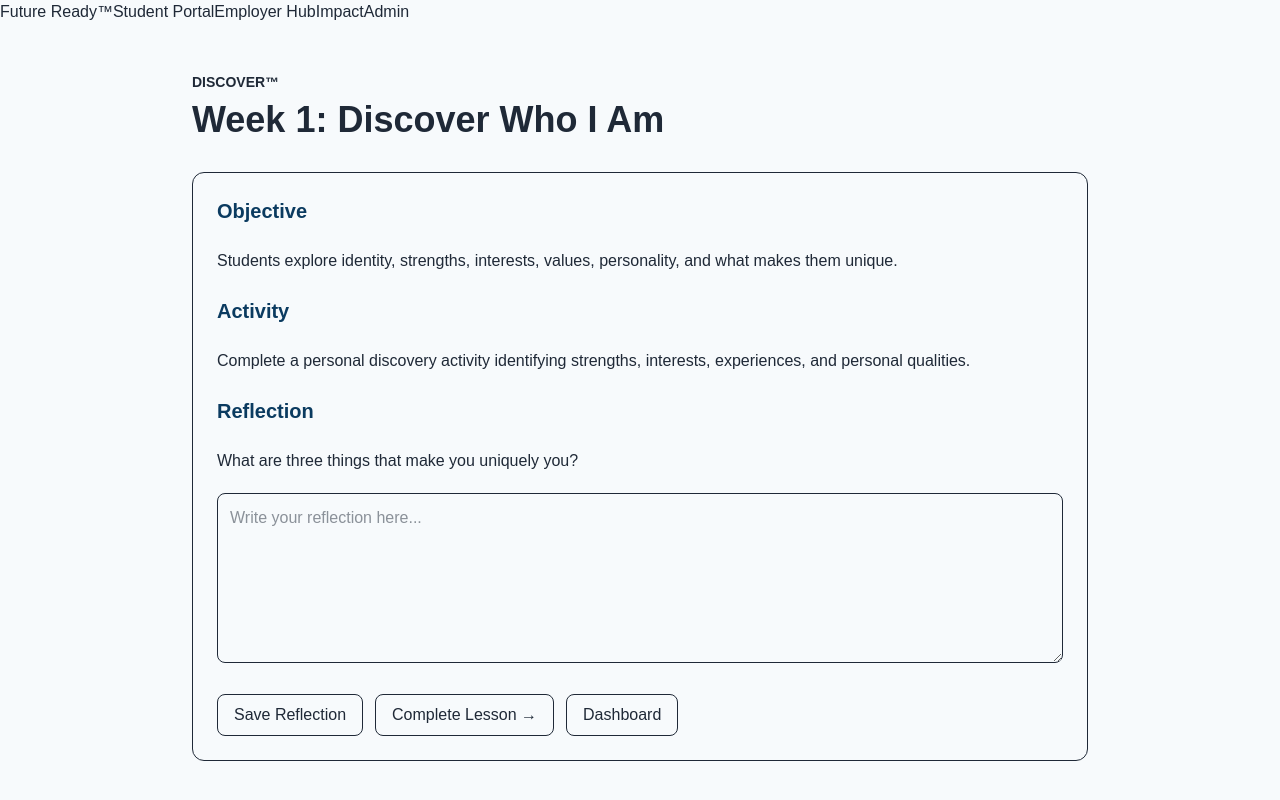
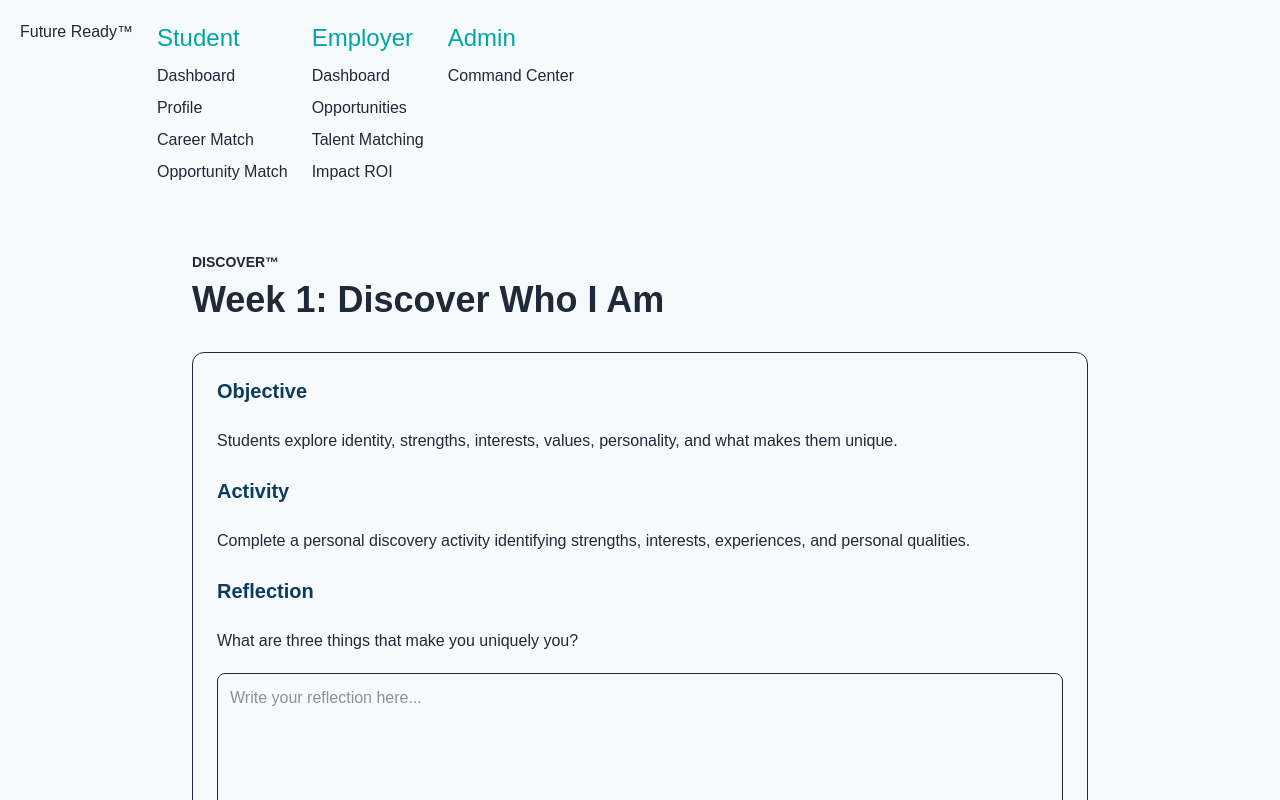
Before and after one commit to Link-Lake-Norman/Build6-, a Next.js app: page /lesson in a window 1280 px wide. Shown: the top 800 px of the page. Built offline with nearby package versions, Linux system fonts and the light colour scheme.

Commit message:
Connect shared navigation across platform

```diff
--- a/app/globals.css
+++ b/app/globals.css
@@ -88,3 +88,48 @@ textarea {
   margin-top: 20px;
   padding: 12px;
 }
+
+.navigation {
+  display: flex;
+  gap: 24px;
+  padding: 20px;
+  align-items: flex-start;
+}
+
+.navigation a {
+  text-decoration: none;
+}
+
+.navigation section,
+.navigation div {
+  display: flex;
+  flex-direction: column;
+  gap: 8px;
+}
+
+.navigation h3 {
+  margin: 0;
+}
+
+
+.navigation {
+  display: flex;
+  gap: 24px;
+  padding: 20px;
+  align-items: flex-start;
+}
+
+.navigation a {
+  text-decoration: none;
+}
+
+.navigation section,
+.navigation div {
+  display: flex;
+  flex-direction: column;
+  gap: 8px;
+}
+
+.navigation h3 {
+  margin: 0;
+}
--- a/app/layout.tsx
+++ b/app/layout.tsx
@@ -1,6 +1,6 @@
 import type { Metadata } from "next";
-import Link from "next/link";
 import "./globals.css";
+import Navigation from "../components/navigation";
 
 export const metadata: Metadata = {
   title: "Future Ready™",
@@ -17,33 +17,7 @@ export default function RootLayout({
     <html lang="en">
       <body>
 
-        <header>
-
-          <nav>
-
-            <Link href="/">
-              Future Ready™
-            </Link>
-
-            <Link href="/student-portal">
-              Student Portal
-            </Link>
-
-            <Link href="/employer-hub">
-              Employer Hub
-            </Link>
-
-            <Link href="/impact-dashboard">
-              Impact
-            </Link>
-
-            <Link href="/admin">
-              Admin
-            </Link>
-
-          </nav>
-
-        </header>
+        <Navigation />
 
         {children}
 
```
